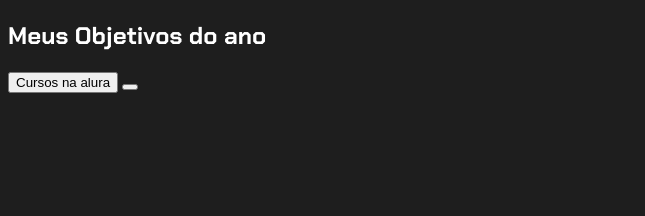
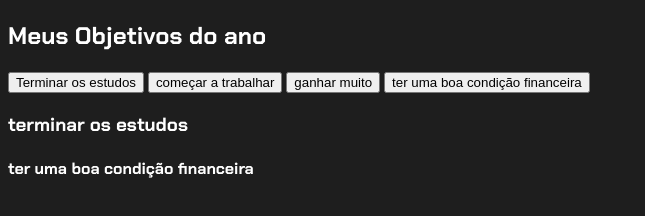
Before and after one commit to FernandoFerreiradeAlmeida/MeusObjetivos, a plain HTML site: page index.html in a window 1280 px wide. Shown: the whole page, without its empty margins (0-645 px from the left). Drawn offline with Linux system fonts and the light colour scheme.

Commit message:
meus objetivos

```diff
--- a/index.html
+++ b/index.html
@@ -10,11 +10,17 @@
 
     <section class="conteudo principal"></section>
     <h2 class="titulo-principal">Meus Objetivos do ano</h2>
-    <div class="botoes">
-    <button class="botao">Cursos na alura</button>
-    <button class="botao"></button>
-
-
-
+    <div class="botoes"> </div>
+    <button class="botao">Terminar os estudos</button>
+    <button class="botao">começar a trabalhar</button>
+    <button class="botao">ganhar muito</button>
+    <button class="botao">ter uma boa condição financeira</button>
+<div>
+    <div class="aba-textos">
+        <div class="aba-conteudo ativo">
+<h3 class="aba-conteudo-titulo-principal">terminar os estudos</h3>
+<h4 class="aba-conteudo-titulo-secundario">ter uma boa condição financeira</h4>
+   <div class="contador digido">
+       <p
 </body>
 </html>
```
